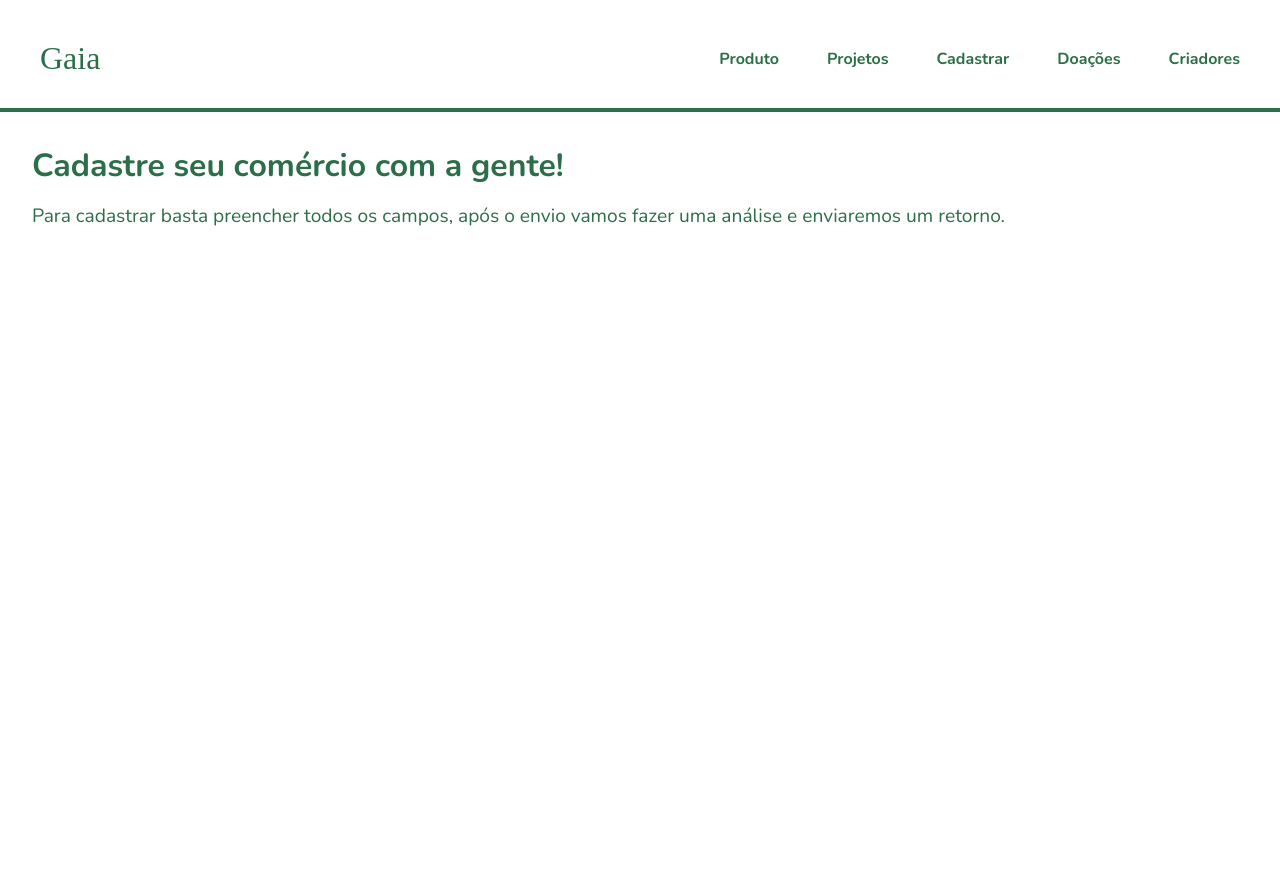
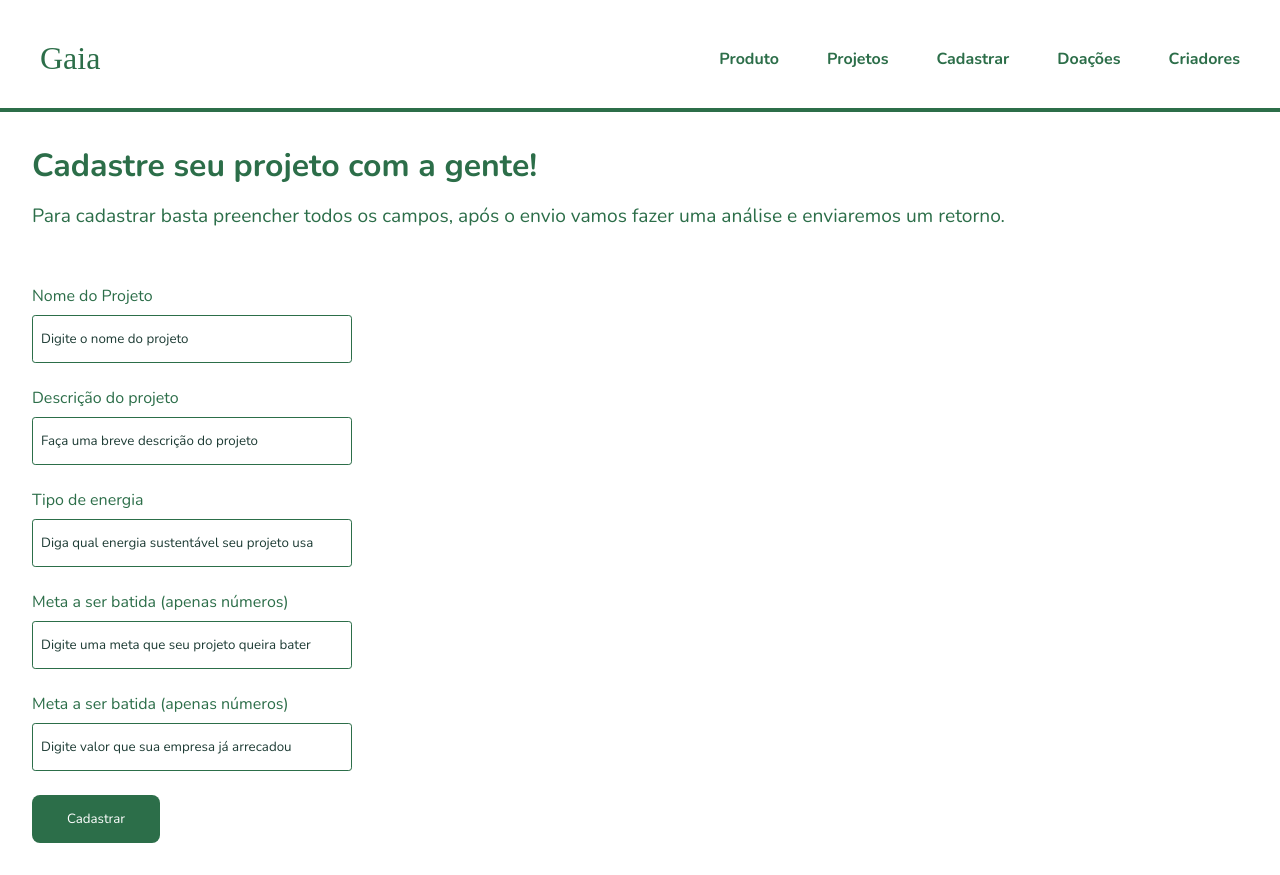
Before and after one commit to ViniciusSantanaa/global_2, a Next.js app: page /cadastro in a window 1280 px wide. Before the commit the page ends 800 px from the top, so only its background shows below. Built offline with nearby package versions, Linux system fonts and the light colour scheme; a web font is replaced by a local one.

Commit message:
preparando o ambiente para a api

```diff
--- a/src/app/cadastro/page.module.css
+++ b/src/app/cadastro/page.module.css
@@ -3,6 +3,7 @@
     font-size: 2rem;
     margin-left: 2rem;
     margin-top: 2rem;
+    margin-right: 2rem;
 }
 
 .texto{
@@ -10,4 +11,43 @@
     font-size: 1.2rem;
     margin-left: 2rem;
     margin-top: 1rem;
+    margin-right: 2rem;
 }
+
+.ajuste_divs{
+    padding: 2rem;
+}
+
+.div_labels{
+    display: flex;
+    flex-direction: column;
+    margin-top: 1.5rem;
+}
+
+.label{
+    color: var(--cor-verde);
+    font-size: 1rem;
+}
+
+.input{
+    margin-top: 0.5rem;
+    width: 20rem;
+    height: 3rem;
+    border: solid 0.1rem var(--cor-verde);
+    border-radius: 0.2rem;
+}
+
+.button{
+    color: white;
+    margin-top: 1.5rem;
+    background-color: var(--cor-verde);
+    border: none;
+    width: 8rem;
+    height: 3rem;
+    border-radius: 0.5rem;
+}
+
+.input::placeholder{
+    color: #1D3B34;
+    padding-left: 0.5rem;
+}
--- a/src/app/cadastro/page.tsx
+++ b/src/app/cadastro/page.tsx
@@ -1,10 +1,94 @@
+"use client"
 import styles from "@/app/cadastro/page.module.css"
+import { useState } from "react"
+import { TipoProjeto } from "@/types/types"
 
 export default function Cadastro(){
+
+    const [projeto, setProjeto] = useState<TipoProjeto>({
+        nome: "",
+        descricaoProjeto: "",
+        tipoEnergia: "",
+        valorMeta: "",
+        valorArrecado: "",
+    })
+
+    const handleChange = (evento: React.ChangeEvent<HTMLInputElement>) => {
+        const {name, value } = evento.target
+        setProjeto({...projeto, [name]:value })
+    }
+
+    const handleSubmit = async(evento: React.FormEvent<HTMLFormElement>) => {
+        evento.preventDefault()
+
+        try{
+            const response = await fetch("ENDERECO API", {
+                method: "POST",
+                headers: {
+                    "Content-Type":"application/json"
+                },
+                body: JSON.stringify(projeto)
+            })
+
+            if (response.ok) {
+                alert("Produto cadastrado!")
+                setProjeto({
+                    nome: "",
+                    descricaoProjeto: "",
+                    tipoEnergia: "",
+                    valorMeta: "",
+                    valorArrecado: "",
+                })
+            }
+
+        }catch(error){
+            console.error("Falha no cadastro: ", error)
+        }
+
+    }
+
     return(
         <main>
-            <h1 className={styles.titulo}>Cadastre seu comércio com a gente!</h1>
+            <h1 className={styles.titulo}>Cadastre seu projeto com a gente!</h1>
             <p className={styles.texto}>Para cadastrar basta preencher todos os campos, após o envio vamos fazer uma análise e enviaremos um retorno.</p>
+
+            <div className={styles.ajuste_divs}>
+                <form onSubmit={handleSubmit}>
+                    <div className={styles.div_labels}>
+                        <label htmlFor="idNome" className={styles.label}>Nome do Projeto</label>
+                        <input type="text" name="nome" id="idNome" value={projeto.nome}
+                        onChange={(e) => handleChange(e)} placeholder="Digite o nome do projeto" required className={styles.input}/>
+                    </div>
+
+                    <div className={styles.div_labels}>
+                        <label htmlFor="idDesc" className={styles.label}>Descrição do projeto</label>
+                        <input type="text" name="descricaoProjeto" id="idDesc" value={projeto.descricaoProjeto}
+                        onChange={(e) => handleChange(e)} placeholder="Faça uma breve descrição do projeto" required className={styles.input}/>
+                    </div>
+
+                    <div className={styles.div_labels}>
+                        <label htmlFor="idTipo" className={styles.label}>Tipo de energia</label>
+                        <input type="text" name="tipoEnergia" id="idTipo" value={projeto.tipoEnergia}
+                        onChange={(e) => handleChange(e)} placeholder="Diga qual energia sustentável seu projeto usa" required className={styles.input}/>
+                    </div>
+
+                    <div className={styles.div_labels}>
+                        <label htmlFor="idMeta" className={styles.label}>Meta a ser batida (apenas números)</label>
+                        <input type="text" name="valorMeta" id="idMeta" value={projeto.valorMeta}
+                        onChange={(e) => handleChange(e)} placeholder="Digite uma meta que seu projeto queira bater" required className={styles.input}/>
+                    </div>
+
+                    <div className={styles.div_labels}>
+                        <label htmlFor="idArrecado" className={styles.label}>Meta a ser batida (apenas números)</label>
+                        <input type="text" name="valorArrecado" id="idArrecado" value={projeto.valorArrecado}
+                        onChange={(e) => handleChange(e)} placeholder="Digite valor que sua empresa já arrecadou" required className={styles.input}/>
+                    </div>
+
+                    <div>
+                        <button type="submit" className={styles.button}>Cadastrar</button>
+                    </div>
+                </form>
+            </div>
         </main>
     )
 }
--- /dev/null
+++ b/src/types/types.ts
@@ -0,0 +1,7 @@
+export type TipoProjeto = {
+    nome: string;
+    descricaoProjeto: string;
+    tipoEnergia: string;
+    valorMeta: number;
+    valorArrecado: number;
+}
```
